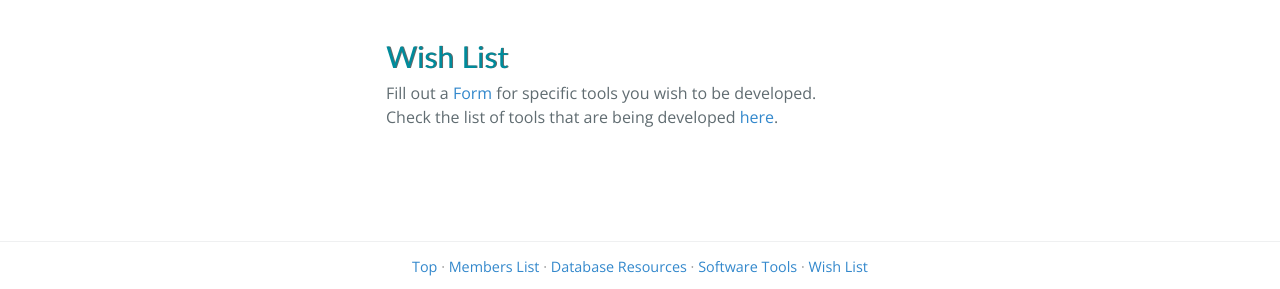
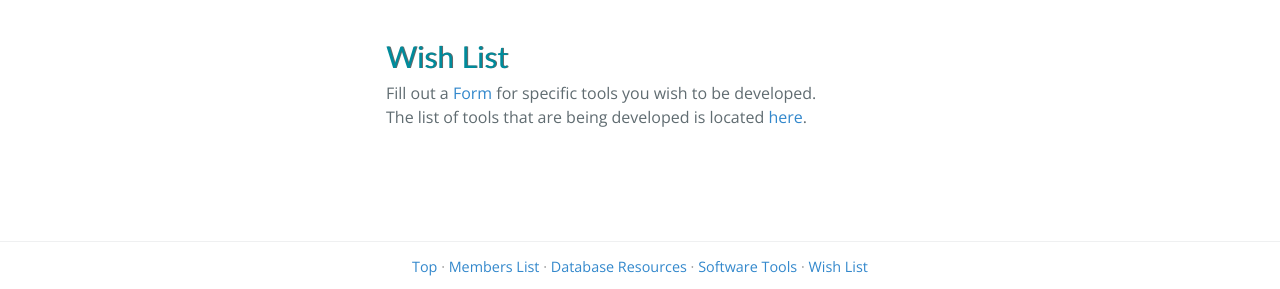
Before and after one commit to AokiCE/testglicpage, a Jekyll site: the page built from index.md, in a window 1280 px wide. Shown: the part 1161-1450 px from the top of the page. Built offline with Jekyll 4.4.1, drawn with Linux system fonts in a browser that asks for light colours; nearby versions of some CDN libraries.

Commit message:
Update index.md

```diff
--- a/index.md
+++ b/index.md
@@ -21,4 +21,4 @@ List of [software tools](software) with detailed information available specifica
 
 ## Wish List
 Fill out a [Form](wishList) for specific tools you wish to be developed.
-Check the list of tools that are being developed [here](wishList/toolsList).
+The list of tools that are being developed is located [here](wishList/toolsList).
```
